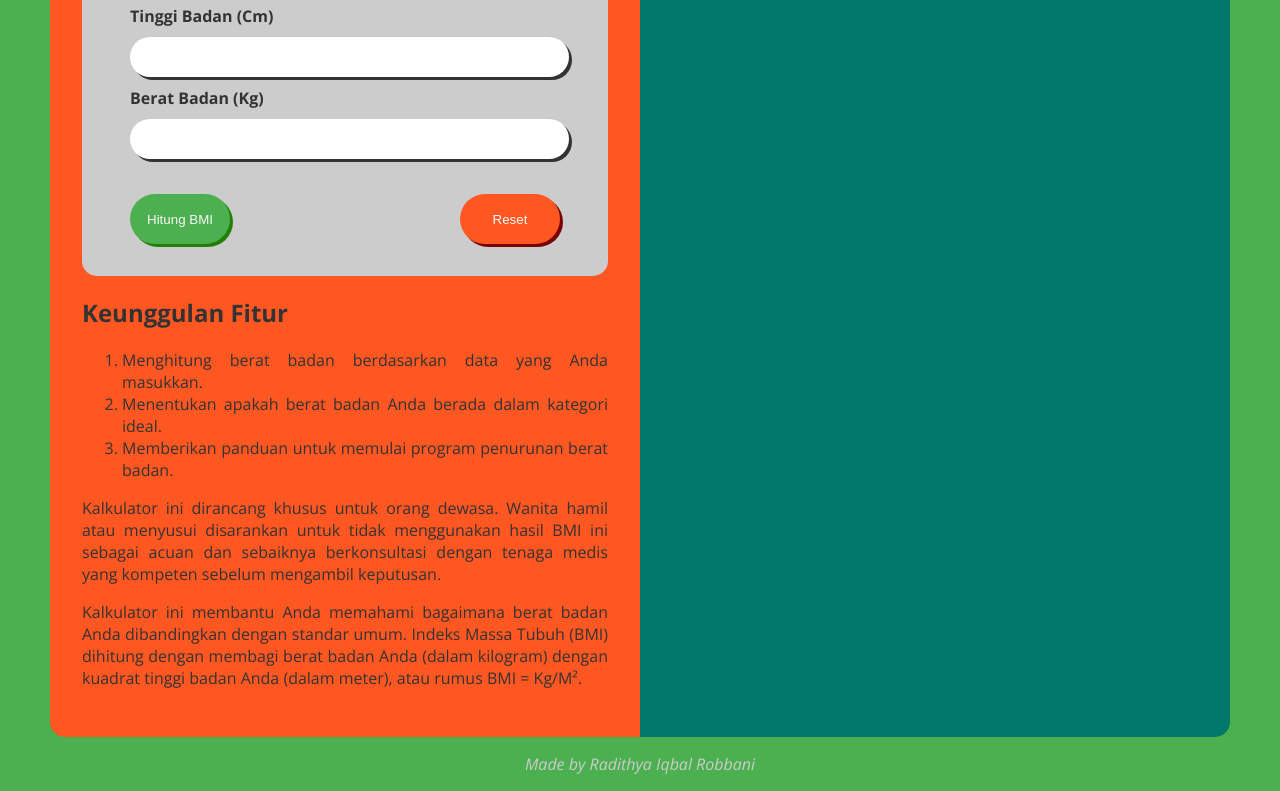
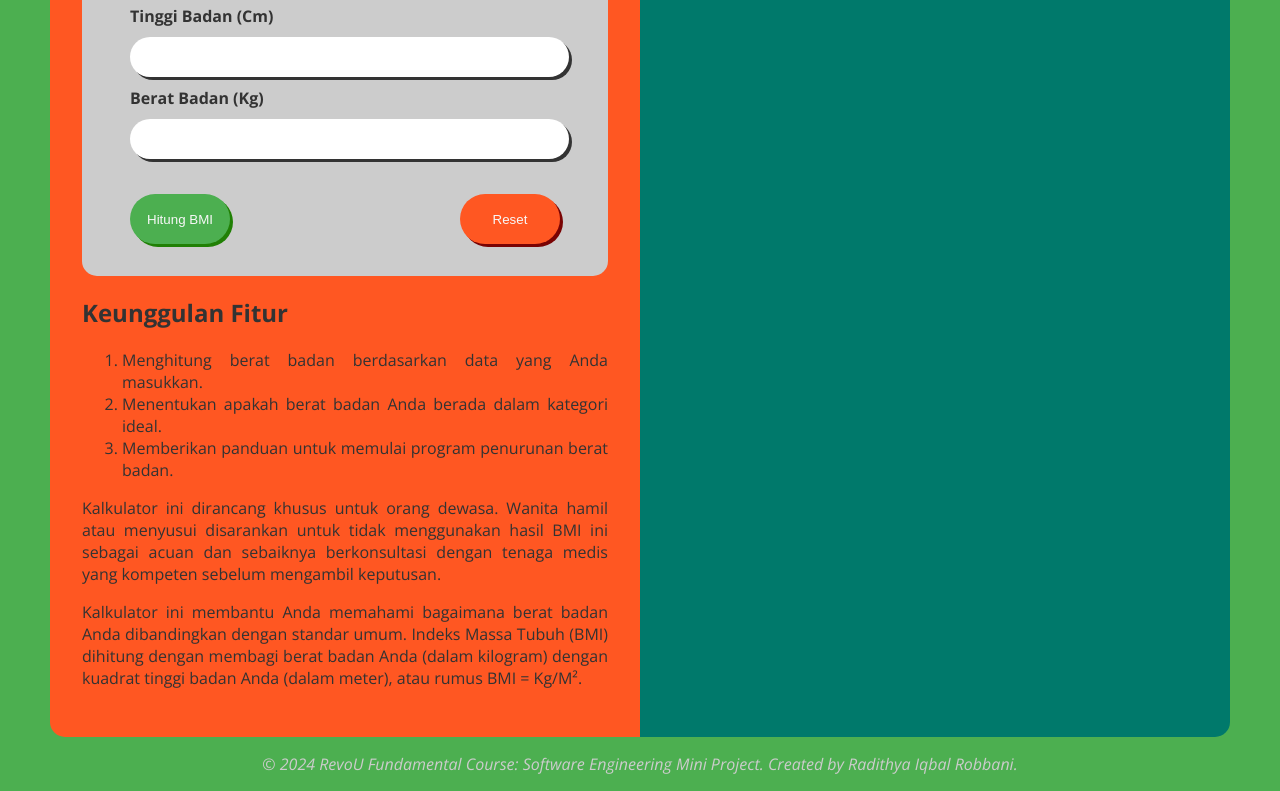
Before and after one commit to revou-fundamental-course/5-aug-24-radithyair, a plain HTML site: page index.html in a window 1280 px wide. Shown: the part 522-1313 px from the top of the page. Drawn offline with nearby package versions, Linux system fonts and the light colour scheme.

Commit message:
update comment + html

```diff
--- a/index.html
+++ b/index.html
@@ -3,7 +3,7 @@
   <head>
     <meta charset="UTF-8" />
     <meta name="viewport" content="width=device-width, initial-scale=1.0" />
-    <title>Kalkulator BMI</title>
+    <title>Kalkulator BMI || RevoU Fundamental Course: Software Engineering Mini Project</title>
     <link rel="stylesheet" href="css\style.css" />
     <link rel="preconnect" href="https://fonts.googleapis.com">
     <link rel="preconnect" href="https://fonts.gstatic.com" crossorigin>
@@ -11,10 +11,12 @@
   </head>
   <body>
     <header class="main-title">
+      <!--Judul Halaman Web-->
       <h1>Kalkulator BMI</h1>
     </header>
 
     <main>
+      <!--Isi Tampilan Utama (Sebelah Kiri) Halaman Web-->
       <aside class="aside-main">
         <article>
           <p>Mencapai berat badan ideal bukan hanya soal penampilan, tetapi juga kesehatan.
@@ -22,6 +24,7 @@
             kami dan mulai perjalanan menuju kesehatan yang lebih baik.
           </p>
         </article>
+        <!--Form Kalkulator BMI-->
         <form id="bmi-form">
           <h3>Jenis Kelamin</h3>
 
@@ -90,8 +93,10 @@
         </article>
       </aside>
 
+      <!--Isi Tampilan Hasil (Sebelah Kanan) Halaman Web-->
       <aside class="aside-result">
         <section>
+          <!--Tampilan Utama Hasil Perhitungan Kalkulator BMI-->
           <div id="result" style="display: none;">
             <h3 class="result-title">Hasil</h3>
             <p id="bmi-result"></p>
@@ -114,10 +119,12 @@
 
     <footer>
       <article>
-        <p>Made by Radithya Iqbal Robbani</p>
+        <p>&copy; 2024 RevoU Fundamental Course: Software Engineering Mini Project.
+          Created by Radithya Iqbal Robbani.</p>
       </article>
     </footer>
 
+    <!--JavaScript-->
     <script src="js\script.js"></script>
   </body>
 </html>
```
Also changed, not shown: js/script.js (+8 -0 lines).
